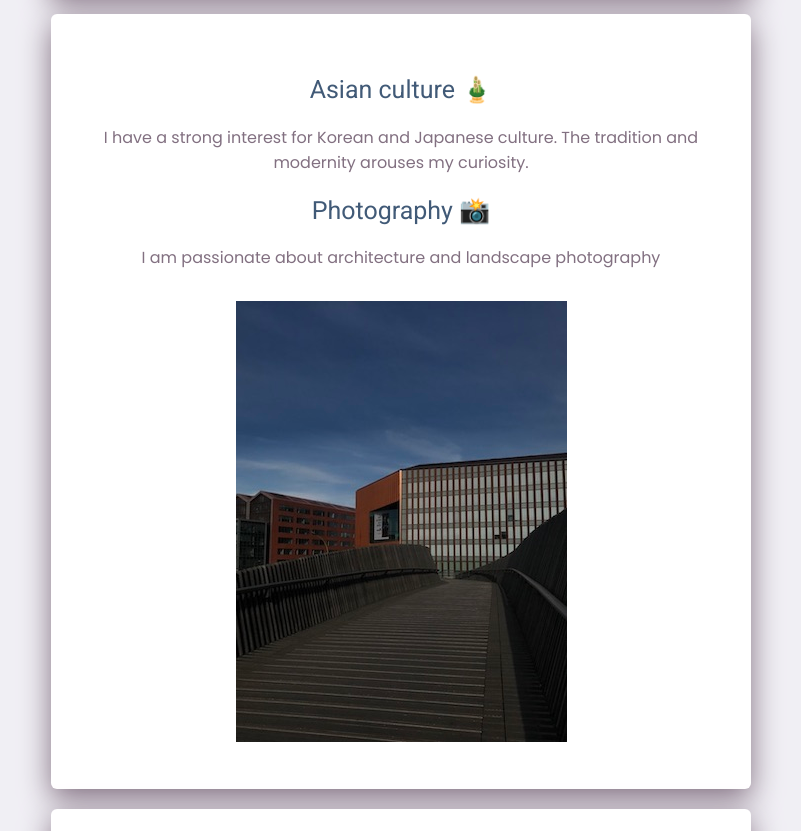
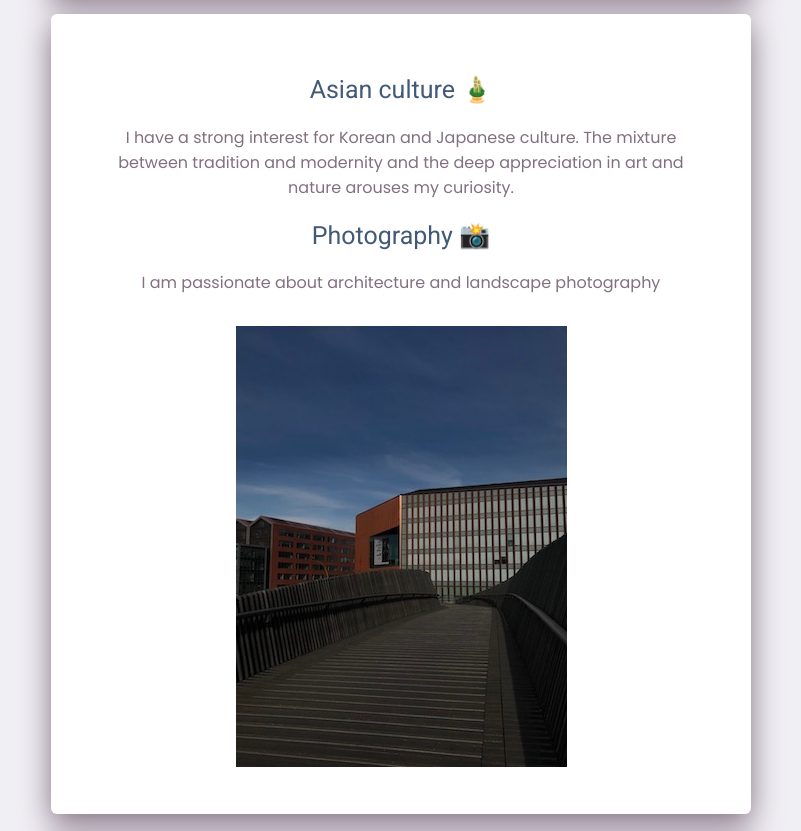
Before and after one commit to Nora-oumoucha/my-profile, a plain HTML site: page index.html in a window 1280 px wide. Shown: the part 780-1611 px from the top of the page, without its empty margins (239-1040 px from the left). Drawn offline with Linux system fonts and the light colour scheme.

Commit message:
Update index.html

```diff
--- a/index.html
+++ b/index.html
@@ -31,7 +31,7 @@
 
 		<div class="card-white">
 			<h2>Asian culture 🎍</h2>
-			<p>I have a strong interest for Korean and Japanese culture. The tradition and modernity arouses my curiosity.
+			<p>I have a strong interest for Korean and Japanese culture. The mixture between tradition and modernity and the deep appreciation in art and nature arouses my curiosity.
 			</p>
 			<h2>Photography 📸</h2>
 			<p>I am passionate about architecture and landscape photography
```
